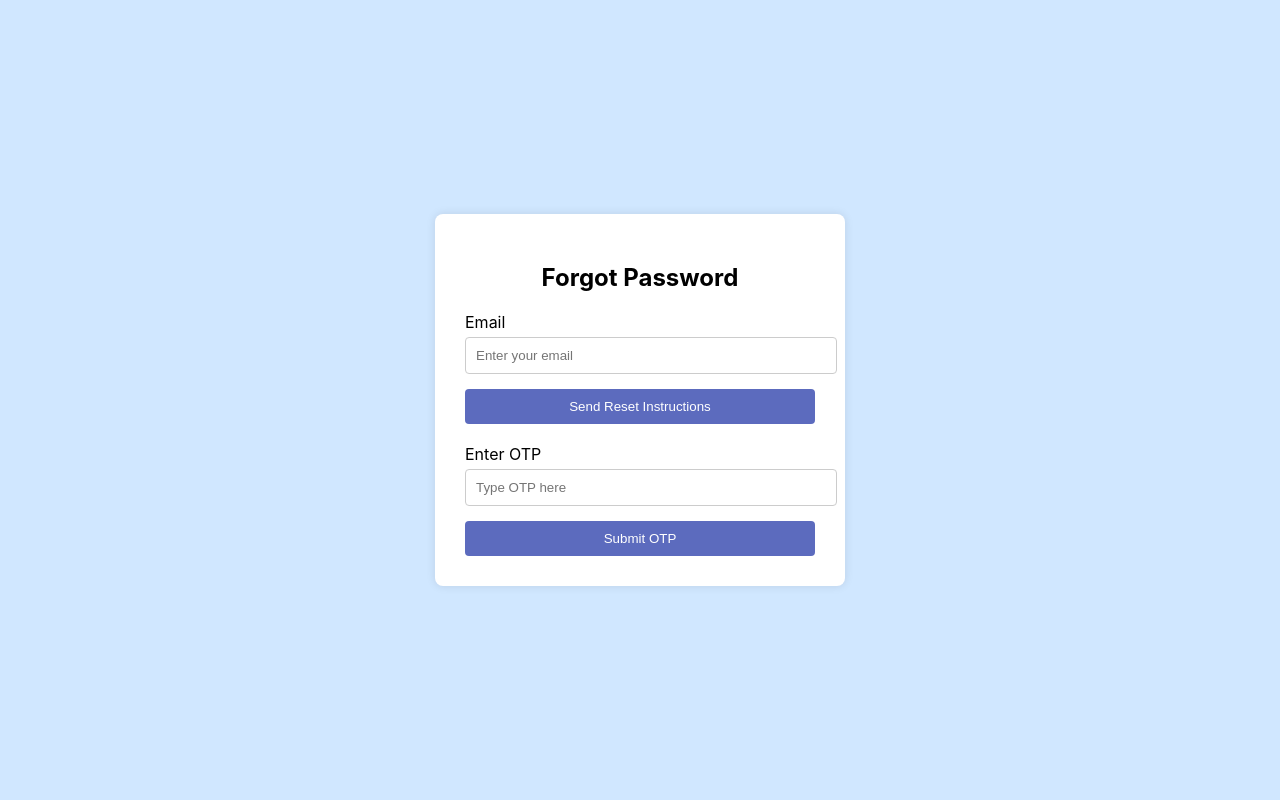
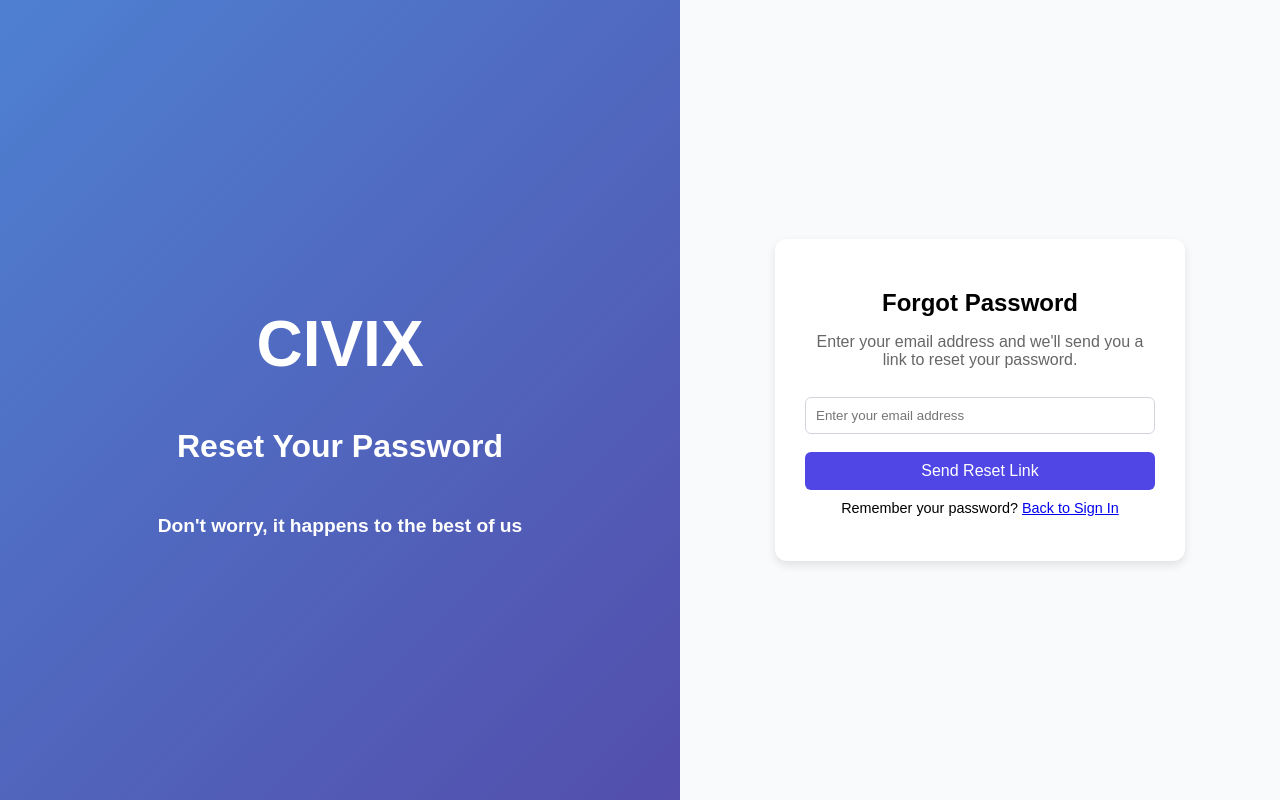
Before and after one commit to springboardmentor9515a-collab/team_03, a React (Create React App) app in the folder frontend/: page /forgot-password in a window 1280 px wide. Built offline with nearby package versions, Linux system fonts and the light colour scheme.

Commit message:
Fix password reset functionality - Add proper ForgotPassword and ResetPassword components with styling and validation

```diff
--- a/frontend/src/App.js
+++ b/frontend/src/App.js
@@ -4,9 +4,7 @@ import Login from "./pages/Login";
 import Register from "./pages/Register";
 import Dashboard from "./pages/Dashboard";
 import ForgotPassword from "./pages/ForgotPassword";
-
-
-
+import ResetPassword from "./pages/ResetPassword";
 
 function App() {
   return (
@@ -17,6 +15,7 @@ function App() {
         <Route path="/register" element={<Register />} />
         <Route path="/dashboard" element={<Dashboard />} />
         <Route path="/forgot-password" element={<ForgotPassword />} />
+        <Route path="/reset-password" element={<ResetPassword />} />
       </Routes>
     </BrowserRouter>
   );
--- a/frontend/src/pages/ForgotPassword.js
+++ b/frontend/src/pages/ForgotPassword.js
@@ -1,66 +1,72 @@
-
 import React, { useState } from "react";
+import { Link } from "react-router-dom";
+import "../App.css";
 
 function ForgotPassword() {
   const [email, setEmail] = useState("");
-  const [otp, setOtp] = useState("");
   const [msg, setMsg] = useState("");
+  const [error, setError] = useState("");
+  const [loading, setLoading] = useState(false);
 
   const handleEmailSubmit = async (e) => {
     e.preventDefault();
-    // TODO: API call to send reset instructions
-    setMsg(`If an account with ${email} exists, reset instructions were sent.`);
-  };
-
-  const handleOtpSubmit = async (e) => {
-    e.preventDefault();
-    // TODO: API call to verify OTP
-    setMsg(`OTP ${otp} submitted for verification.`);
+    setMsg("");
+    setError("");
+    setLoading(true);
+    try {
+      const res = await fetch("http://localhost:5000/api/auth/forgot-password", {
+        method: "POST",
+        headers: { "Content-Type": "application/json" },
+        body: JSON.stringify({ email })
+      });
+      const data = await res.json();
+      if (data.success) {
+        setMsg("If an account with this email exists, a reset link has been sent to your email.");
+      } else {
+        setError(data.error || "Something went wrong. Please try again.");
+      }
+    } catch (err) {
+      setError("Network error. Please try again.");
+    }
+    setLoading(false);
   };
 
   return (
-    <div style={{ backgroundColor: "#d0e7ff", height: "100vh", display: "flex", justifyContent: "center", alignItems: "center" }}>
-      <div style={{ backgroundColor: "#fff", borderRadius: "8px", padding: "30px", width: "350px", boxShadow: "0 0 10px rgba(0,0,0,0.1)" }}>
+    <div className="auth-container">
+      <div className="auth-left" style={{display: "flex", flexDirection: "column", justifyContent: "center", alignItems: "center", padding: "40px", color: "#fff", textAlign: "center"}}>
+        <p style={{ fontSize: "4rem", marginBottom: "15px" }}>CIVIX</p>
+        <p style={{ fontSize: "2rem", marginBottom: "30px" }}>Reset Your Password</p>
+        <p style={{ fontSize: "1.2rem", marginBottom: "20px" }}>Don't worry, it happens to the best of us</p>
+      </div>
 
-        <h2 style={{ marginBottom: "20px", textAlign: "center" }}>Forgot Password</h2>
+      <div className="auth-right">
+        <div className="auth-card">
+          <h2>Forgot Password</h2>
+          <p style={{ textAlign: "center", marginBottom: "20px", color: "#666" }}>
+            Enter your email address and we'll send you a link to reset your password.
+          </p>
 
           <form onSubmit={handleEmailSubmit}>
-          <label htmlFor="email" style={{ display: "block", marginBottom: "5px" }}>
-            Email
-          </label>
             <input
-            id="email"
               type="email"
-            placeholder="Enter your email"
+              name="email"
+              placeholder="Enter your email address"
               value={email}
               onChange={(e) => setEmail(e.target.value)}
               required
-            style={{ width: "100%", padding: "10px", marginBottom: "15px", borderRadius: "4px", border: "1px solid #ccc" }}
             />
-          <button type="submit" style={{ width: "100%", padding: "10px", backgroundColor: "#5c6bbeff", color: "#fff", border: "none", borderRadius: "4px" }}>
-            Send Reset Instructions
+            <button type="submit" disabled={loading}>
+              {loading ? "Sending..." : "Send Reset Link"}
             </button>
           </form>
 
-        <form onSubmit={handleOtpSubmit} style={{ marginTop: "20px" }}>
-          <label htmlFor="otp" style={{ display: "block", marginBottom: "5px" }}>
-            Enter OTP
-          </label>
-          <input
-            id="otp"
-            type="text"
-            placeholder="Type OTP here"
-            value={otp}
-            onChange={(e) => setOtp(e.target.value)}
-            required
-            style={{ width: "100%", padding: "10px", marginBottom: "15px", borderRadius: "4px", border: "1px solid #ccc" }}
-          />
-          <button type="submit" style={{ width: "100%", padding: "10px", backgroundColor: "#5c6bbeff", color: "#fff", border: "none", borderRadius: "4px" }}>
-            Submit OTP
-          </button>
-        </form>
+          {msg && <p className="auth-error" style={{ color: "green" }}>{msg}</p>}
+          {error && <p className="auth-error">{error}</p>}
 
-        {msg && <p style={{ color: "green", marginTop: "15px", textAlign: "center" }}>{msg}</p>}
+          <p className="auth-links">
+            Remember your password? <Link to="/login">Back to Sign In</Link>
+          </p>
+        </div>
       </div>
     </div>
   );
--- /dev/null
+++ b/frontend/src/pages/ResetPassword.js
@@ -0,0 +1,146 @@
+import React, { useState, useEffect } from "react";
+import { useSearchParams, useNavigate, Link } from "react-router-dom";
+import "../App.css";
+
+function ResetPassword() {
+  const [searchParams] = useSearchParams();
+  const token = searchParams.get("token");
+  const navigate = useNavigate();
+  const [form, setForm] = useState({ newPassword: "", confirmPassword: "" });
+  const [msg, setMsg] = useState("");
+  const [error, setError] = useState("");
+  const [loading, setLoading] = useState(false);
+
+  useEffect(() => {
+    console.log("ResetPassword component mounted, token:", token);
+    if (!token) {
+      setError("Invalid or missing reset token. Please request a new password reset.");
+    }
+  }, [token]);
+
+  const handleChange = (e) => {
+    setForm({ ...form, [e.target.name]: e.target.value });
+  };
+
+  const handleSubmit = async (e) => {
+    e.preventDefault();
+    setMsg("");
+    setError("");
+
+    if (form.newPassword !== form.confirmPassword) {
+      setError("Passwords do not match!");
+      return;
+    }
+
+    if (form.newPassword.length < 6) {
+      setError("Password must be at least 6 characters long!");
+      return;
+    }
+
+    if (!token) {
+      setError("Invalid reset token. Please request a new password reset.");
+      return;
+    }
+
+    setLoading(true);
+    try {
+      const res = await fetch("http://localhost:5000/api/auth/reset-password", {
+        method: "POST",
+        headers: { "Content-Type": "application/json" },
+        body: JSON.stringify({ token, newPassword: form.newPassword })
+      });
+      const data = await res.json();
+      if (data.success) {
+        setMsg("Password changed successfully! Redirecting to login...");
+        setTimeout(() => navigate("/login"), 3000);
+      } else {
+        setError(data.error || "Reset failed. Please try again.");
+      }
+    } catch (err) {
+      setError("Network error. Please try again.");
+    }
+    setLoading(false);
+  };
+
+  if (!token) {
+    return (
+      <div className="auth-container">
+        <div className="auth-left" style={{display: "flex", flexDirection: "column", justifyContent: "center", alignItems: "center", padding: "40px", color: "#fff", textAlign: "center"}}>
+          <p style={{ fontSize: "4rem", marginBottom: "15px" }}>CIVIX</p>
+          <p style={{ fontSize: "2rem", marginBottom: "30px" }}>Invalid Reset Link</p>
+          <p style={{ fontSize: "1.2rem", marginBottom: "20px" }}>This reset link is not valid</p>
+        </div>
+
+        <div className="auth-right">
+          <div className="auth-card">
+            <h2>Invalid Reset Link</h2>
+            <p style={{ textAlign: "center", marginBottom: "20px", color: "#666" }}>
+              This password reset link is invalid or has expired.
+            </p>
+            <p className="auth-error">{error}</p>
+            <p className="auth-links">
+              <Link to="/forgot-password">Request a new reset link</Link>
+            </p>
+            <p className="auth-links">
+              <Link to="/login">Back to Sign In</Link>
+            </p>
+          </div>
+        </div>
+      </div>
+    );
+  }
+
+  console.log("Rendering ResetPassword component with token:", token);
+
+  return (
+    <div className="auth-container">
+      <div className="auth-left" style={{display: "flex", flexDirection: "column", justifyContent: "center", alignItems: "center", padding: "40px", color: "#fff", textAlign: "center"}}>
+        <p style={{ fontSize: "4rem", marginBottom: "15px" }}>CIVIX</p>
+        <p style={{ fontSize: "2rem", marginBottom: "30px" }}>Set New Password</p>
+        <p style={{ fontSize: "1.2rem", marginBottom: "20px" }}>Choose a strong password for your account</p>
+      </div>
+
+      <div className="auth-right">
+        <div className="auth-card">
+          <h2>Reset Password</h2>
+          <p style={{ textAlign: "center", marginBottom: "20px", color: "#666" }}>
+            Enter your new password below.
+          </p>
+
+          <form onSubmit={handleSubmit}>
+            <input
+              type="password"
+              name="newPassword"
+              placeholder="New Password"
+              value={form.newPassword}
+              onChange={handleChange}
+              required
+              minLength="6"
+            />
+            <input
+              type="password"
+              name="confirmPassword"
+              placeholder="Confirm New Password"
+              value={form.confirmPassword}
+              onChange={handleChange}
+              required
+              minLength="6"
+            />
+            <button type="submit" disabled={loading}>
+              {loading ? "Updating..." : "Change Password"}
+            </button>
+          </form>
+
+          {msg && <p className="auth-error" style={{ color: "green" }}>{msg}</p>}
+          {error && <p className="auth-error">{error}</p>}
+
+          <p className="auth-links">
+            Remember your password? <Link to="/login">Back to Sign In</Link>
+          </p>
+        </div>
+      </div>
+    </div>
+  );
+}
+
+export default ResetPassword;
```
Also changed, not shown: 1 other file (tests, documents, lock files or other folders). Lines whose indentation alone changed are shown as unchanged.
